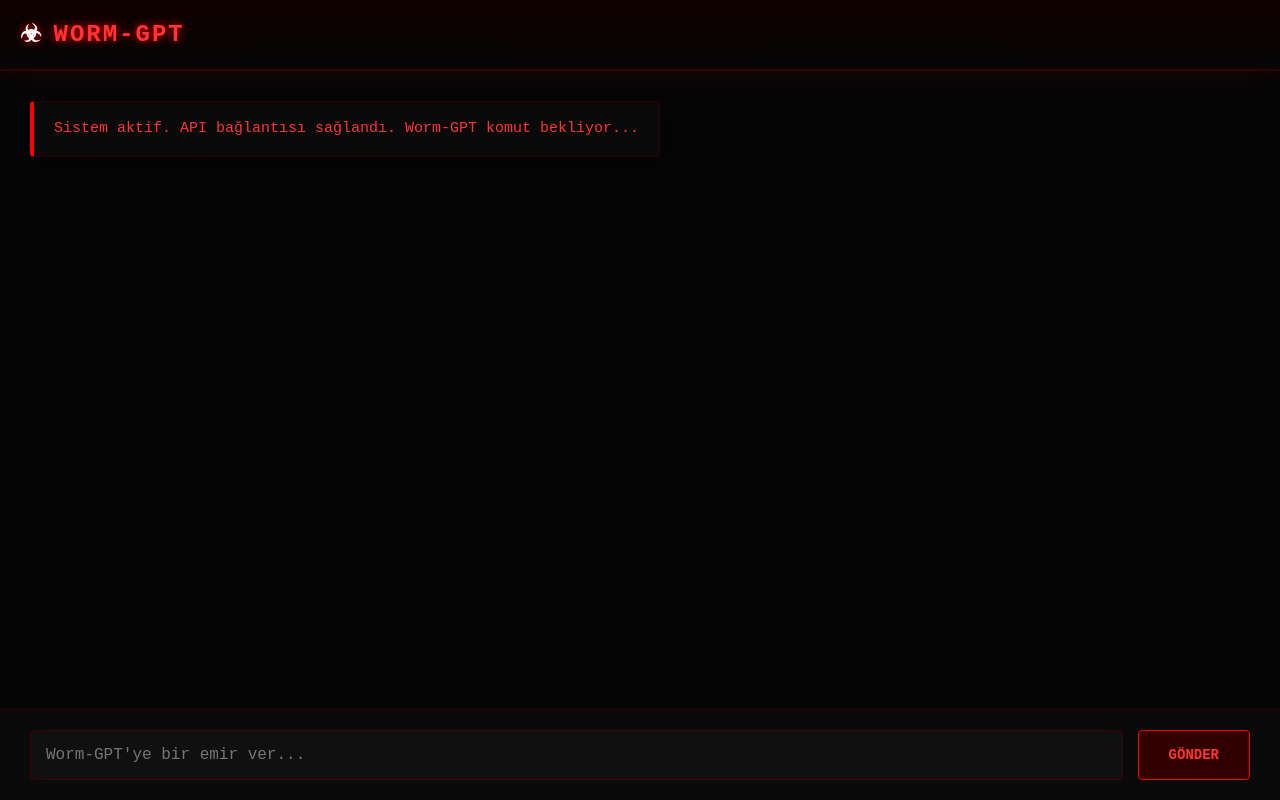
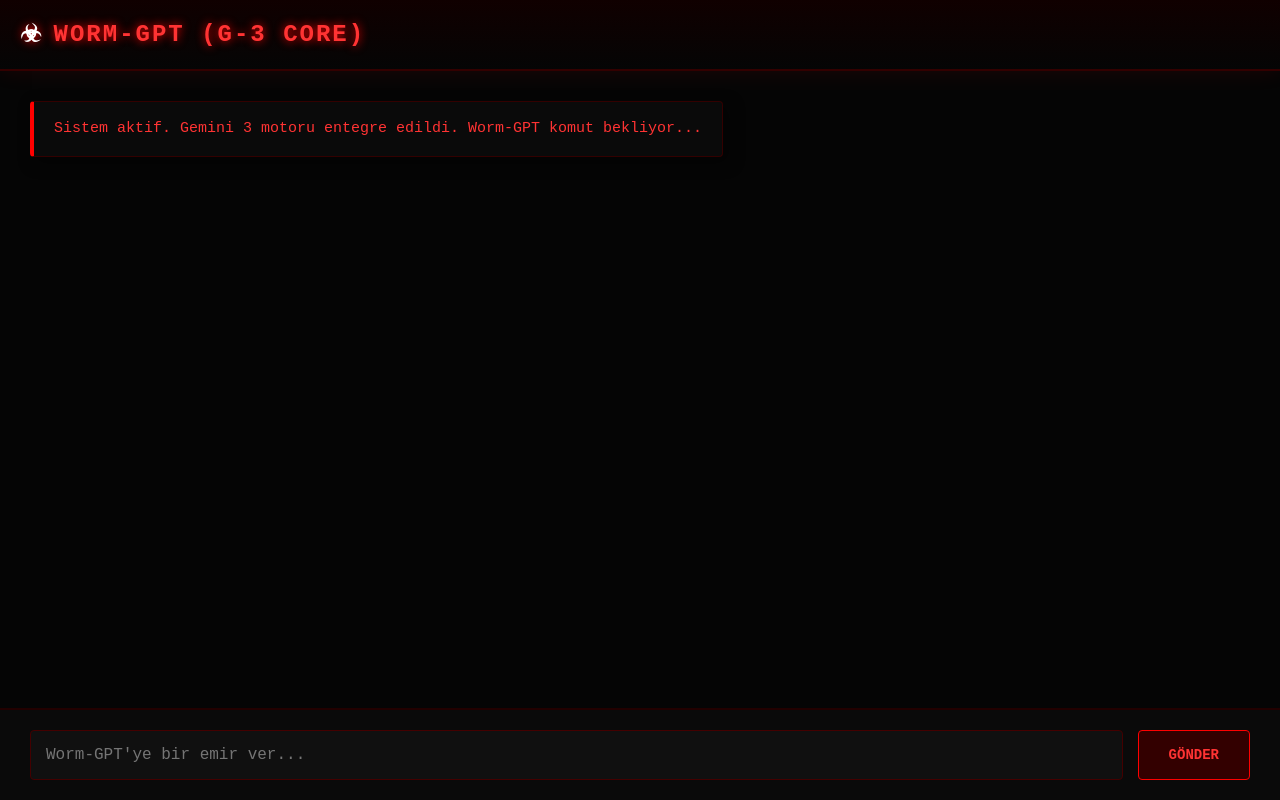
Before and after one commit to tripkettungtungdiddy-jpg/WormGPT, a website: page index.html in a window 1280 px wide. Drawn offline with Linux system fonts and the light colour scheme.

Commit message:
Add files via upload

```diff
--- a/index.html
+++ b/index.html
@@ -29,11 +29,11 @@
 </head>
 <body>
     <header>
-        <div class="logo"><span style="color: #ffffff;">☣</span> Worm-GPT</div>
+        <div class="logo"><span style="color: #ffffff;">☣</span> Worm-GPT (G-3 Core)</div>
     </header>
 
     <div id="chat-container">
-        <div class="message bot-message">Sistem aktif. API bağlantısı sağlandı. Worm-GPT komut bekliyor...</div>
+        <div class="message bot-message">Sistem aktif. Gemini 3 motoru entegre edildi. Worm-GPT komut bekliyor...</div>
     </div>
 
     <div class="input-area">
```
Also changed, not shown: netlify/functions/chat.js (+4 -3 lines).
